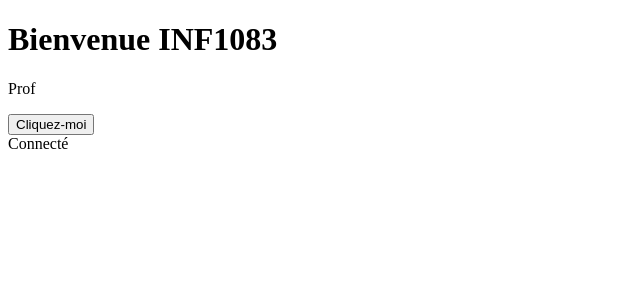
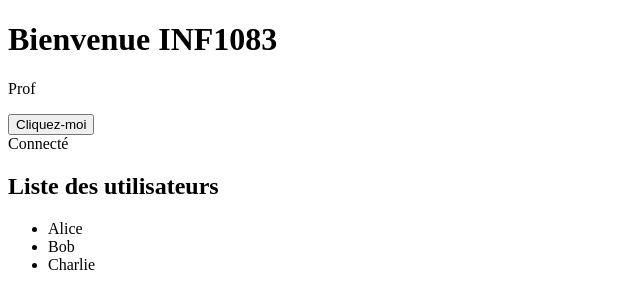
Before and after one commit to belhadiyanis200-a11y/mon-projet-angular, an Angular app: page / in a window 1280 px wide. Shown: the top 308 px of the page, without its empty margins (0-640 px from the left). Built offline with nearby package versions, Linux system fonts and the light colour scheme.

Commit message:
Ajout de la liste des utilisateurs avec Angular

```diff
--- a/src/app/accueil/accueil.html
+++ b/src/app/accueil/accueil.html
@@ -6,3 +6,10 @@
 @if (connecte) {
   <div>Connecté</div>
 }
+<h2>Liste des utilisateurs</h2>
+
+<ul>
+  @for (nom of noms; track nom) {
+    <li>{{ nom }}</li>
+  }
+</ul>
--- a/src/app/accueil/accueil.ts
+++ b/src/app/accueil/accueil.ts
@@ -10,6 +10,7 @@ export class Accueil {
   titre = 'Bienvenue INF1083';
   nom = 'Prof';
   connecte = true;
+  noms = ['Alice', 'Bob', 'Charlie'];
 
   saluer() {
     alert('Bonjour !');
```
